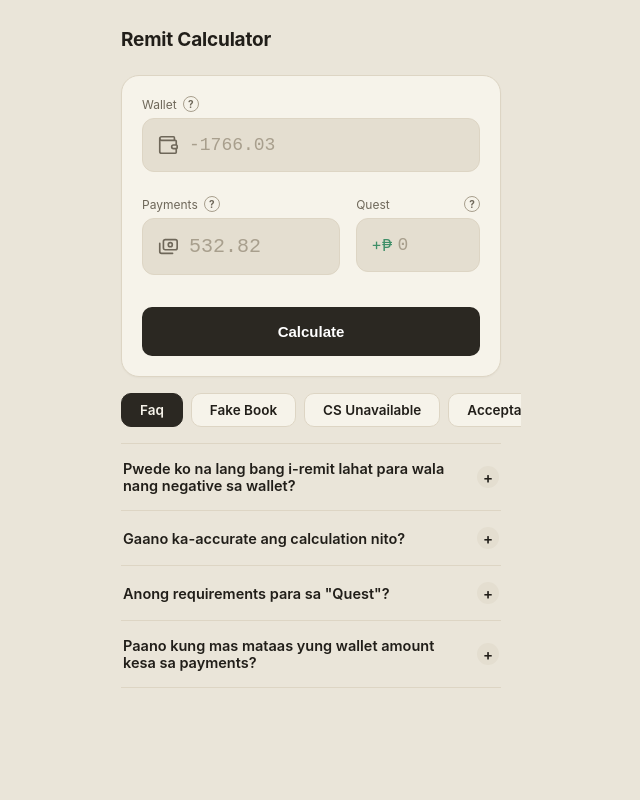
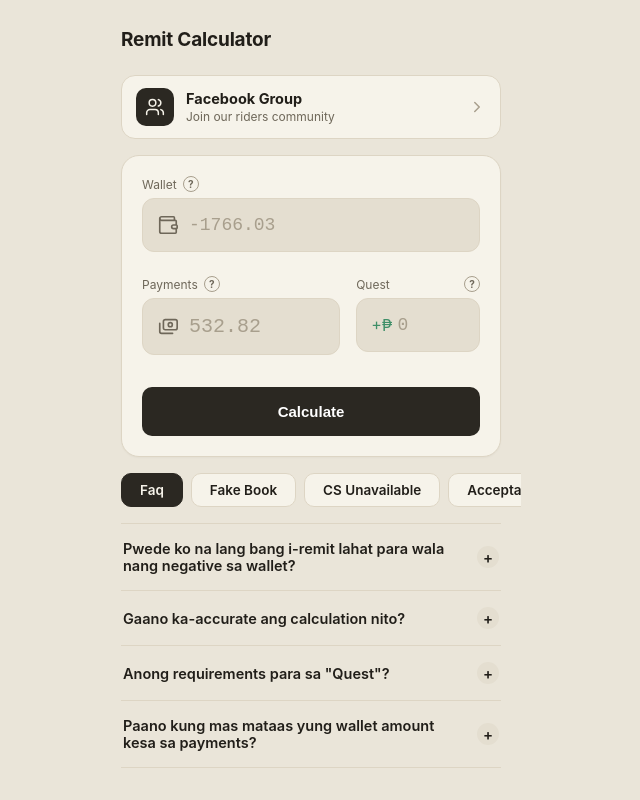
Before and after one commit to JsonDrulo/FpandaCalculator, a plain HTML site: page index.html in a window 1280 px wide. Shown: the whole page, without its empty margins (329-969 px from the left). Drawn offline with Linux system fonts and the light colour scheme.

Commit message:
Added community group

```diff
--- a/index.html
+++ b/index.html
@@ -57,6 +57,38 @@
       -ms-overflow-style: none;
       scrollbar-width: none;
     }
+    .forum-btn {
+      display: flex;
+      align-items: center;
+      gap: 12px;
+      margin: 0 0 16px;
+      padding: 12px 14px;
+      background: var(--card);
+      border: 1px solid var(--line);
+      border-radius: 14px;
+      color: var(--ink);
+      text-decoration: none;
+      transition: opacity .1s, border-color .15s;
+    }
+    .forum-btn:hover { border-color: var(--bonus); }
+    .forum-btn:active { opacity: 0.75; }
+    .forum-btn:focus-visible { outline: 2px solid var(--bonus); outline-offset: 2px; }
+    .forum-icon {
+      width: 38px;
+      height: 38px;
+      flex-shrink: 0;
+      border-radius: 10px;
+      background: var(--accent);
+      color: var(--card);
+      display: flex;
+      align-items: center;
+      justify-content: center;
+    }
+    .forum-icon svg { width: 20px; height: 20px; }
+    .forum-text { flex: 1; min-width: 0; }
+    .forum-title { font-size: 14.5px; font-weight: 700; }
+    .forum-sub { font-size: 12px; color: var(--muted); margin-top: 2px; }
+    .forum-arrow { width: 18px; height: 18px; color: var(--faint); flex-shrink: 0; }
     h1 {
       font-size: 19px;
       font-weight: 700;
@@ -524,13 +556,24 @@
       line-height: 1.55;
       color: var(--muted);
       padding-right: 30px;
-      white-space: pre-line; /* makes \n show as real line breaks */
+      white-space: pre-line;
     }
   </style>
 </head>
 <body>
   <div class="screen">
     <h1>Remit Calculator</h1>
+
+    <a class="forum-btn" href="https://web.facebook.com/share/g/1Dtn9Y3SSH/" target="_blank" rel="noopener noreferrer">
+      <span class="forum-icon" aria-hidden="true">
+        <svg viewBox="0 0 24 24" fill="none" stroke="currentColor" stroke-width="1.8" stroke-linecap="round" stroke-linejoin="round"><path d="M16 21v-2a4 4 0 0 0-4-4H6a4 4 0 0 0-4 4v2"/><circle cx="9" cy="7" r="4"/><path d="M22 21v-2a4 4 0 0 0-3-3.87"/><path d="M16 3.13a4 4 0 0 1 0 7.75"/></svg>
+      </span>
+      <span class="forum-text">
+        <div class="forum-title">Facebook Group</div>
+        <div class="forum-sub">Join our riders community</div>
+      </span>
+      <svg class="forum-arrow" viewBox="0 0 24 24" fill="none" stroke="currentColor" stroke-width="2" stroke-linecap="round" stroke-linejoin="round" aria-hidden="true"><path d="M9 6l6 6-6 6"/></svg>
+    </a>
 
     <div class="card">
       <div class="field wallet-field">
```
